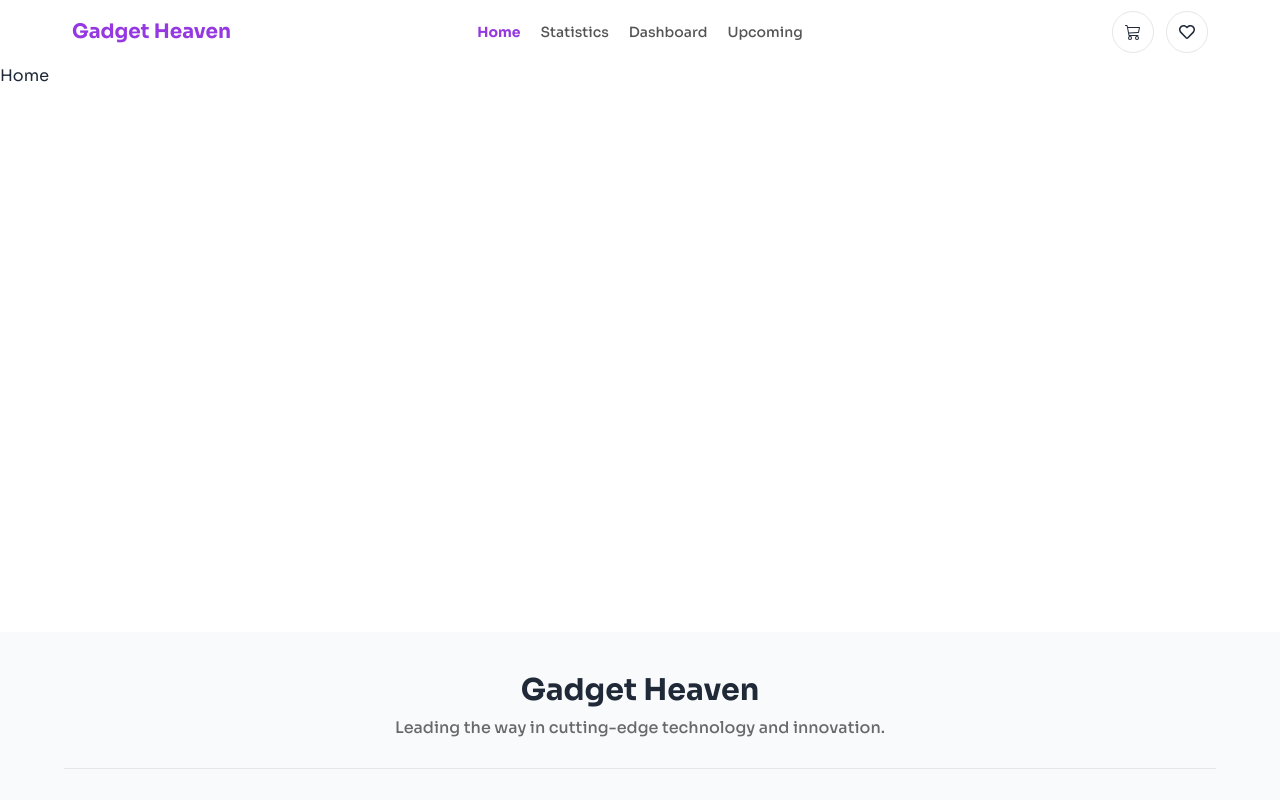
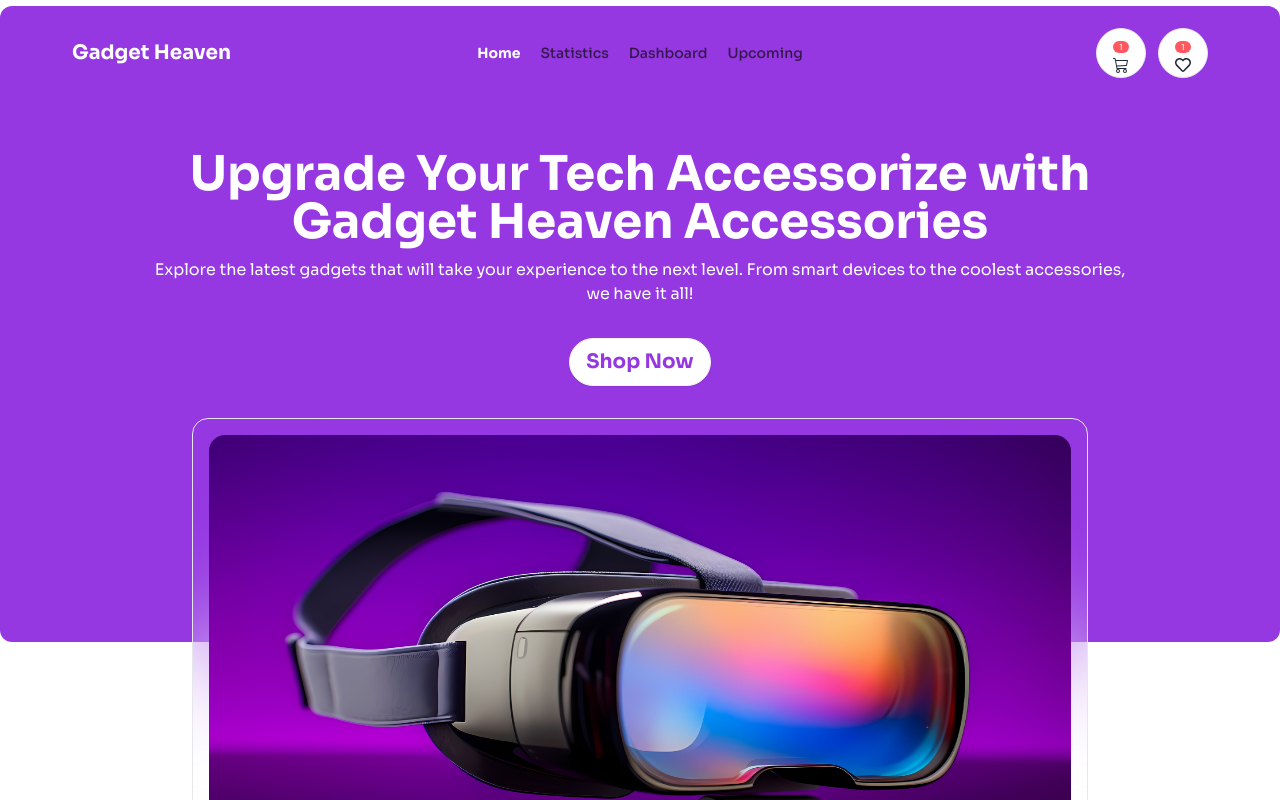
Before and after one commit to mehedi20695/gadget-heaven-assignment-08, a React (Vite) app: page / in a window 1280 px wide. Shown: the top 800 px of the page. Built offline with nearby package versions, Linux system fonts and the light colour scheme.

Commit message:
completed banner section

```diff
--- /dev/null
+++ b/src/components/Banner.jsx
@@ -0,0 +1,21 @@
+import { Link } from "react-router-dom";
+import BannerImg from "../assets/banner.jpg"
+const Banner = () => {
+    return (
+        <div className="mb-10">
+            <div className="max-w-7xl mx-auto pt-36 pb-64 md:px-36 bg-[#9538E2] text-center space-y-3 rounded-xl -mt-20">
+                <h1 className="font-bold text-3xl md:text-5xl text-white">Upgrade Your Tech Accessorize with Gadget Heaven Accessories</h1>
+                <p className="text-[#FFFFFF] pb-5">Explore the latest gadgets that will take your experience to the next level. From smart devices to the coolest accessories, we have it all!</p>
+                <div>
+                    <Link to='/dashboard'><button className="rounded-full btn font-bold text-xl text-[#9538E2] bg-white">Shop Now</button></Link>
+                </div>
+
+            </div>
+            <div className="lg:max-w-4xl md:max-w-2xl max-w-xs lg:h-[480px] md:h-[380px] h-[320px] mx-auto border p-4 rounded-2xl backdrop-blur-3xl -mt-56">
+                <img className="rounded-2xl w-full h-full" src={BannerImg} alt="" />
+            </div>
+        </div>
+    );
+};
+
+export default Banner;
--- a/src/components/Navbar.jsx
+++ b/src/components/Navbar.jsx
@@ -4,8 +4,8 @@ import { FaRegHeart } from "react-icons/fa";
 
 const Navbar = () => {
     return (
-        <div>
-            <div className="navbar bg-base-100 max-w-6xl mx-auto">
+        <div className="mt-5">
+            <div className="navbar max-w-6xl mx-auto">
                 <div className="navbar-start">
                     <div className="dropdown">
                         <div tabIndex={0} role="button" className="btn btn-ghost lg:hidden">
@@ -26,48 +26,52 @@ const Navbar = () => {
                             tabIndex={0}
                             className="menu menu-sm dropdown-content bg-base-100 rounded-box z-[1] mt-3 w-52 p-2 shadow">
                             <NavLink to='/' className={({ isActive }) =>
-                                `font-bold ${isActive ? 'text-[#9538E2]' : 'hover:text-[#9538E2] text-[#0B0B0BB3] font-medium'}`
+                                `font-bold ${isActive ? 'text-white' : 'hover:text-[#4ee358] text-[#0B0B0BB3] font-medium'}`
                             }>Home</NavLink>
                             <NavLink to='/statistics' className={({ isActive }) =>
-                                `font-bold ${isActive ? 'text-[#9538E2]' : 'hover:text-[#9538E2] text-[#0B0B0BB3] font-medium'}`
+                                `font-bold ${isActive ? 'text-[#9538E2]' : 'hover:text-[#4ee358] text-[#0B0B0BB3] font-medium'}`
                             }>Statistics</NavLink>
                             <NavLink to='/dashboard' className={({ isActive }) =>
-                                `font-bold ${isActive ? 'text-[#9538E2]' : 'hover:text-[#9538E2] text-[#0B0B0BB3] font-medium'}`
+                                `font-bold ${isActive ? 'text-[#9538E2]' : 'hover:text-[#4ee358] text-[#0B0B0BB3] font-medium'}`
                             }>Dashboard</NavLink>
                             <NavLink to='/upcoming' className={({ isActive }) =>
-                                `font-bold ${isActive ? 'text-[#9538E2]' : 'hover:text-[#9538E2] text-[#0B0B0BB3] font-medium'}`
+                                `font-bold ${isActive ? 'text-[#9538E2]' : 'hover:text-[#4ee358] text-[#0B0B0BB3] font-medium'}`
                             }>Upcoming</NavLink>
                         </ul>
                     </div>
                     <NavLink to='/' className={({ isActive }) =>
-                        `font-bold text-xl ${isActive ? 'text-[#9538E2]' : 'hover:text-[#9538E2]'}`
+                        `font-bold text-xl ${isActive ? 'text-white' : 'hover:text-[#4ee358]'}`
                     }>Gadget Heaven</NavLink>
                 </div>
                 <div className="navbar-center hidden lg:flex">
                     <ul className="menu menu-horizontal space-x-5">
                         <NavLink to='/' className={({ isActive }) =>
-                            `font-bold ${isActive ? 'text-[#9538E2]' : 'hover:text-[#9538E2] text-[#0B0B0BB3] font-medium'}`
+                            `font-bold ${isActive ? 'text-white' : 'hover:text-[#4ee358] text-[#0B0B0BB3] font-medium'}`
                         }>Home</NavLink>
                         <NavLink to='/statistics' className={({ isActive }) =>
-                            `font-bold ${isActive ? 'text-[#9538E2]' : 'hover:text-[#9538E2] text-[#0B0B0BB3] font-medium'}`
+                            `font-bold ${isActive ? 'text-[#9538E2]' : 'hover:text-[#4ee358] text-[#0B0B0BB3] font-medium'}`
                         }>Statistics</NavLink>
                         <NavLink to='/dashboard' className={({ isActive }) =>
-                            `font-bold ${isActive ? 'text-[#9538E2]' : 'hover:text-[#9538E2] text-[#0B0B0BB3] font-medium'}`
+                            `font-bold ${isActive ? 'text-[#9538E2]' : 'hover:text-[#4ee358] text-[#0B0B0BB3] font-medium'}`
                         }>Dashboard</NavLink>
                         <NavLink to='/upcoming' className={({ isActive }) =>
-                            `font-bold ${isActive ? 'text-[#9538E2]' : 'hover:text-[#9538E2] text-[#0B0B0BB3] font-medium'}`
+                            `font-bold ${isActive ? 'text-[#9538E2]' : 'hover:text-[#4ee358] text-[#0B0B0BB3] font-medium'}`
                         }>Upcoming</NavLink>
                     </ul>
                 </div>
                 <div className="navbar-end space-x-3">
                     <NavLink to="/">
-                        <button className="p-3 border bg-white rounded-full">
+                        <button className="px-4 py-1 border bg-white rounded-full">
+                            <span className="badge badge-xs badge-error text-[8px] text-white">1</span>
                             <BsCart3></BsCart3>
+
                         </button>
                     </NavLink>
                     <NavLink to="/">
-                        <button className="p-3 border bg-white rounded-full">
+                        <button className="px-4 py-1 border bg-white rounded-full">
+                            <span className="badge badge-xs badge-error text-[8px] text-white">1</span>
                             <FaRegHeart></FaRegHeart>
+
                         </button>
                     </NavLink>
                 </div>
--- a/src/layouts/MainLayout.jsx
+++ b/src/layouts/MainLayout.jsx
@@ -9,6 +9,7 @@ const MainLayout = () => {
             <Navbar></Navbar>
 
             <div className='min-h-[calc(100vh-232px)]'>
+                {/* className='min-h-[calc(100vh-232px)]' */}
                 {/* Dynamic Section */}
                 <Outlet></Outlet>
             </div>
--- a/src/pages/Home.jsx
+++ b/src/pages/Home.jsx
@@ -1,8 +1,9 @@
+import Banner from "../components/Banner";
 
 const Home = () => {
     return (
         <div>
-            <h1>Home</h1>
+            <Banner></Banner>
         </div>
     );
 };
```
